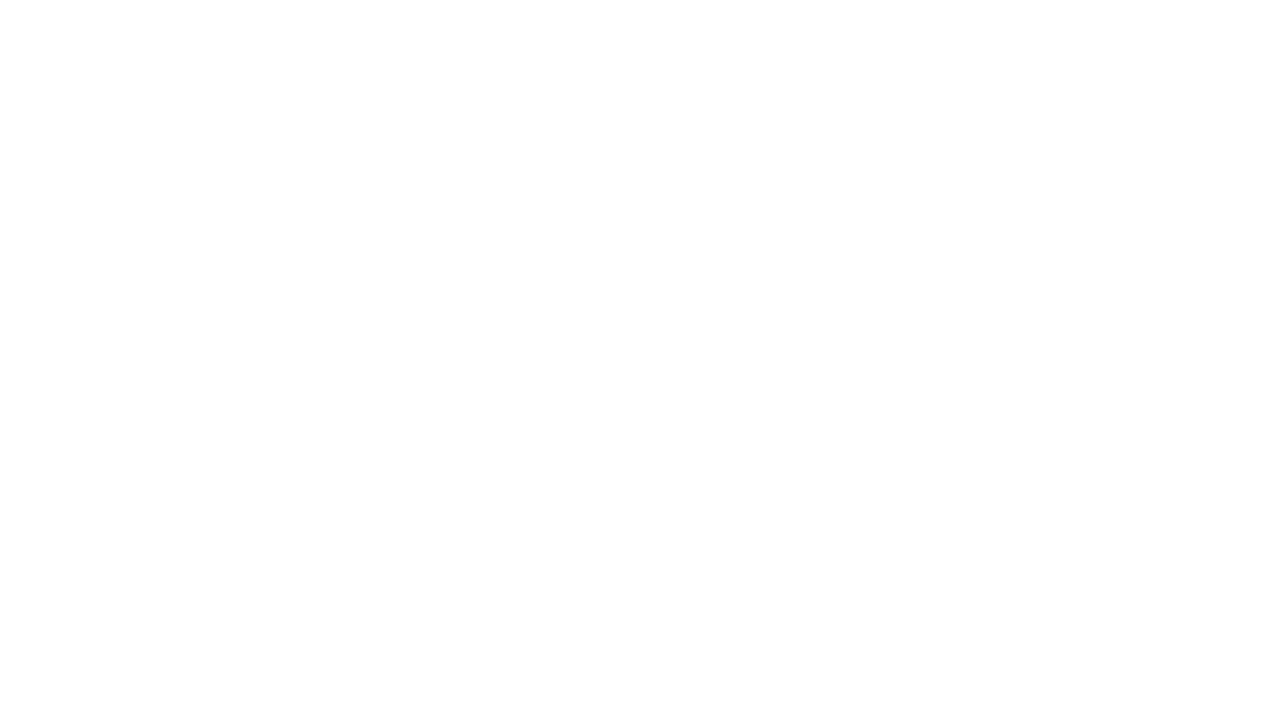
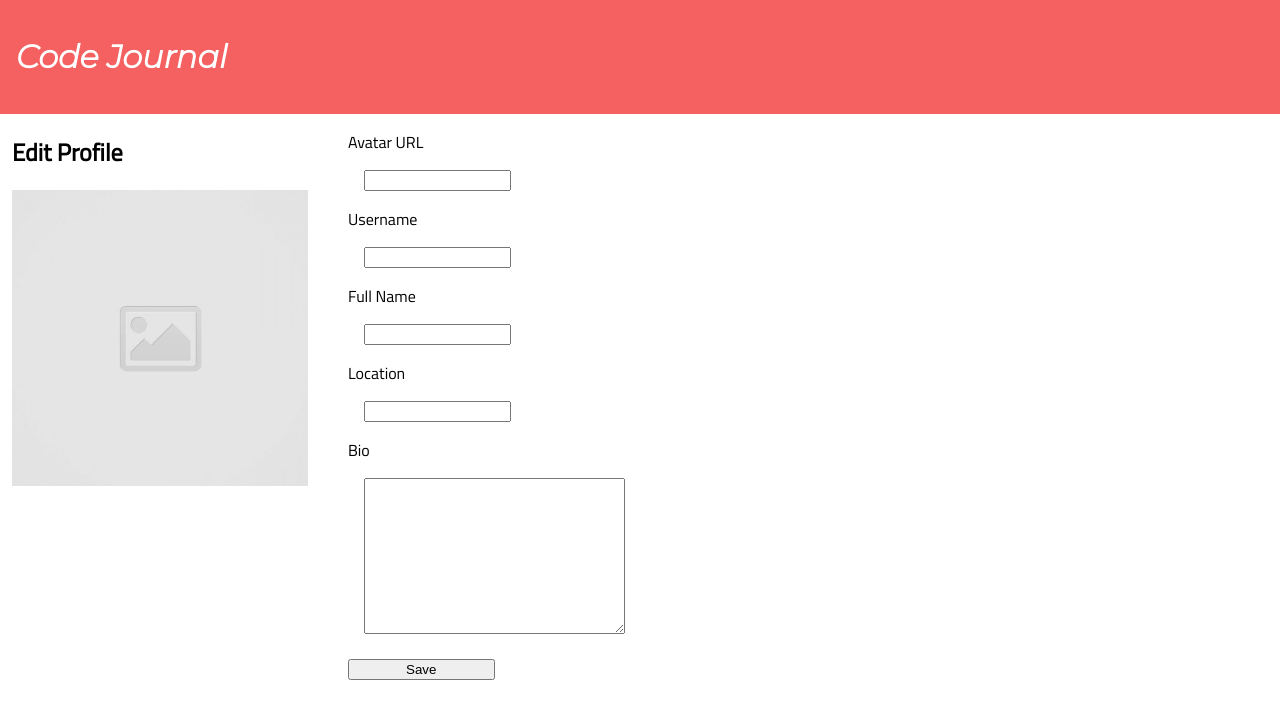
Before and after one commit to AdrianGonzalez1/code-journal, a website: page index.html in a window 1280 px wide. Drawn offline with Linux system fonts and the light colour scheme.

Commit message:
HTML skeleton and basic CSS layout created.

```diff
--- a/css/styles.css
+++ b/css/styles.css
@@ -0,0 +1,41 @@
+body {
+  font-family: 'Titillium Web', sans-serif;
+}
+
+header {
+  font-family: 'Montserrat', sans-serif;
+  background-color: rgb(245, 96, 96);
+  color: white;
+  text-shadow: black;
+  height: 100%;
+  width: 100%;
+  padding: 1rem;
+}
+
+input {
+  width: 50%;
+}
+
+.form-container {
+  display: flex;
+  width: 100%;
+}
+
+.column-half {
+  display: flex;
+  width: 50%;
+  flex-direction: column;
+}
+
+.form-input {
+  margin: 1rem;
+
+  /* padding-top: 3.5rem; */
+}
+
+@media screen and (min-width: 667px) {
+  .form-container {
+    display: flex;
+    width: 50%;
+  }
+}
--- a/index.html
+++ b/index.html
@@ -9,15 +9,53 @@
     crossorigin="anonymous"
     href="https://cdnjs.cloudflare.com/ajax/libs/font-awesome/5.14.0/css/all.min.css"
     integrity="sha512-1PKOgIY59xJ8Co8+NE6FZ+LOAZKjy+KY8iq0G4B3CyeY6wYHN3yt9PW0XpSriVlkMXe40PTKnXrLnZ9+fkDaog==">
+    <link href="https://fonts.googleapis.com/css2?family=Montserrat:ital,wght@1,300&family=Titillium+Web&display=swap" rel="stylesheet">
   <link rel="stylesheet" href="css/reset.css">
   <link rel="stylesheet" href="css/layout.css">
   <link rel="stylesheet" href="css/styles.css">
 </head>
 <body>
   <header>
+      <h1>
+        Code Journal
+      </h1>
   </header>
   <main>
-    <div data-view="edit-profile"></div>
+    <div class="form-container">
+        <div class="column-half">
+          <h2>
+            Edit Profile
+          </h2>
+          <img src="./images/placeholder-image-square.jpg" alt="default-image-placeholder">
+        </div>
+      <div class="column-half form-input">
+        <form action="">
+          <label for="avatar-url">Avatar URL</label>
+          <div class="avatar-url">
+            <input type="text" class="form-input" id="avatar-url" required>
+          </div>
+          <label for="username">Username</label>
+          <div class="username-input">
+            <input type="name" class="form-input" id="username" required>
+          </div>
+          <label for="fullName">Full Name</label>
+          <div class="fullname-input">
+            <input type="name" class="form-input" id="fullName" required>
+          </div>
+          <label for="location">Location</label>
+          <div class="location-input">
+            <input type="text" class="form-input" id="location" required>
+          </div>
+          <label for="bio">Bio</label>
+          <div class="bio-input">
+            <textarea name="bio" id="bio" cols="30" rows="10" class="form-input" required></textarea>
+          </div>
+          <div class="save-button">
+            <input type="submit" value="Save">
+          </div>
+        </form>
+      </div>
+    </div>
   </main>
   <script src="js/data.js"></script>
   <script src="js/main.js"></script>
```
